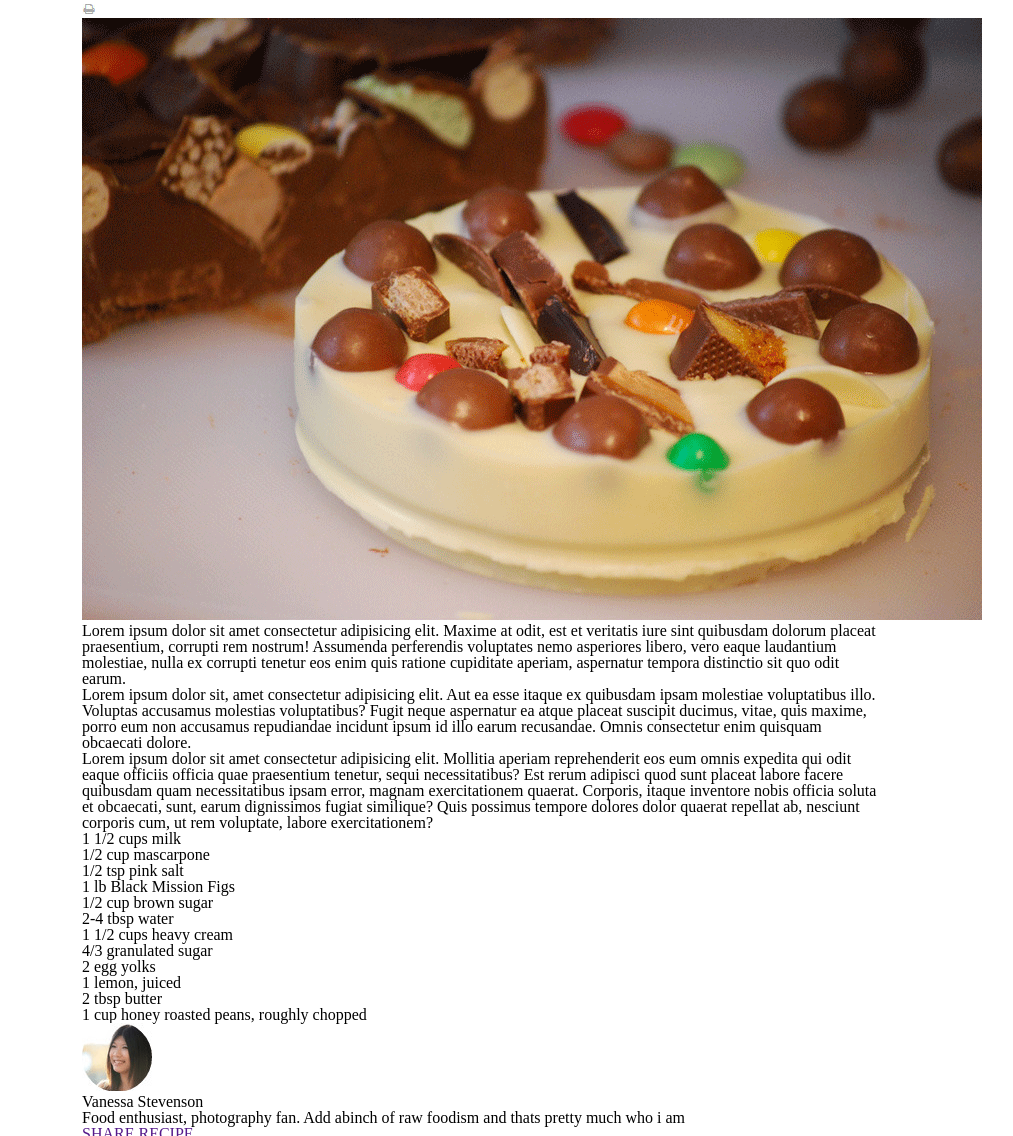
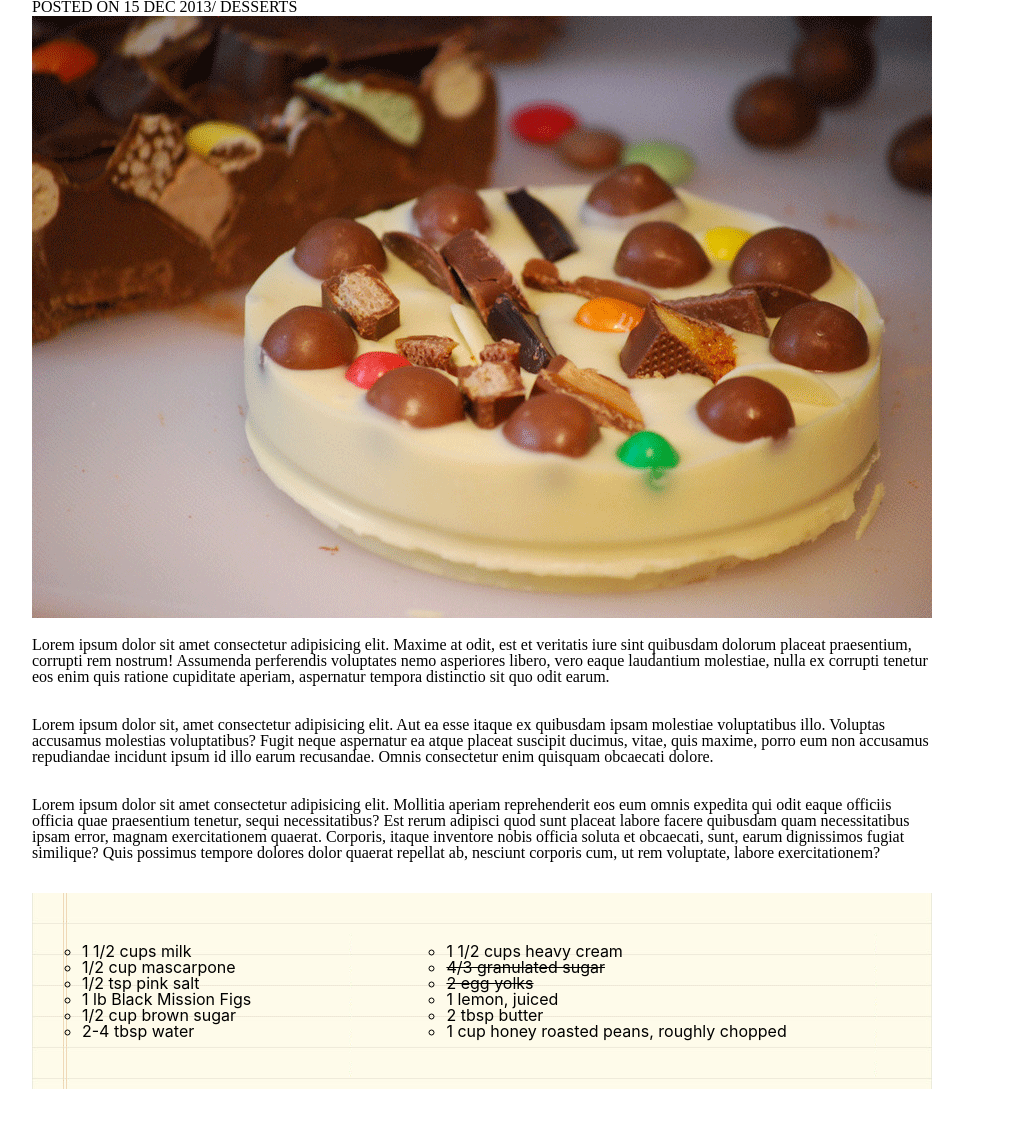
Before and after one commit to MohammadAl-khatib/chocolate-pizza, a plain HTML site: page index.html in a window 1280 px wide. Shown: the part 95-1231 px from the top of the page, without its empty margins (158-1171 px from the left). Drawn offline with Linux system fonts and the light colour scheme.

Commit message:
added styling

```diff
--- a/css/style.css
+++ b/css/style.css
@@ -1,5 +1,8 @@
+*{
+    box-sizing: border-box;
+}
 body {
-    width: 800px;
+    width: 900px;
     margin: auto;
 
 }
@@ -7,6 +10,13 @@ body {
 header{
     display: grid;
     grid-template-columns: 70px auto;
+;
+
+}
+header h4{
+   font-weight: 800;
+   font-size: 30px;
+   font-family:'Times New Roman', Times, serif;
 
 }
 
@@ -18,6 +28,41 @@ header  {
 
 #icons {
     position: absolute;
-    left: 70%;
+    left: 65%;
     top: 2% ;
 }
+main section:nth-child(1){
+    display: grid;
+    grid-template-columns: auto auto;
+
+}
+#lists{
+    display: grid;
+    grid-template-columns: auto auto;
+    background-image:url("/img/list-bg.png");
+
+}
+ul{
+padding: 50px;
+font-family:-apple-system, BlinkMacSystemFont, 'Segoe UI', Roboto, Oxygen, Ubuntu, Cantarell, 'Open Sans', 'Helvetica Neue', sans-serif;
+list-style-type:circle;
+}
+#last{
+    display: grid;
+    grid-template-columns: 90px 500px auto;
+
+}
+footer{
+    width: 900px;
+    height: 80px;
+    padding: 20px 300px;}
+    a{
+        display: inline-block;
+        background-color: brown;
+        border-style: solid;
+        border-width: 20px;
+        text-decoration: none;
+        color: white;
+
+
+    }
--- a/index.html
+++ b/index.html
@@ -36,11 +36,11 @@
         </div>
         <img src="./img/print-icon.png" alt="print icon">
        </section>
-       <img src="./img/choco-pizza.png" alt="choco-pizza">
-       <p> Lorem ipsum dolor sit amet consectetur adipisicing elit. Maxime at odit, est et veritatis iure sint quibusdam dolorum placeat praesentium, corrupti rem nostrum! Assumenda perferendis voluptates nemo asperiores libero, vero eaque laudantium molestiae, nulla ex corrupti tenetur eos enim quis ratione cupiditate aperiam, aspernatur tempora distinctio sit quo odit earum.</p>
-       <p> Lorem ipsum dolor sit, amet consectetur adipisicing elit. Aut ea esse itaque ex quibusdam ipsam molestiae voluptatibus illo. Voluptas accusamus molestias voluptatibus? Fugit neque aspernatur ea atque placeat suscipit ducimus, vitae, quis maxime, porro eum non accusamus repudiandae incidunt ipsum id illo earum recusandae. Omnis consectetur enim quisquam obcaecati dolore.</p>
-       <p> Lorem ipsum dolor sit amet consectetur adipisicing elit. Mollitia aperiam reprehenderit eos eum omnis expedita qui odit eaque officiis officia quae praesentium tenetur, sequi necessitatibus? Est rerum adipisci quod sunt placeat labore facere quibusdam quam necessitatibus ipsam error, magnam exercitationem quaerat. Corporis, itaque inventore nobis officia soluta et obcaecati, sunt, earum dignissimos fugiat similique? Quis possimus tempore dolores dolor quaerat repellat ab, nesciunt corporis cum, ut rem voluptate, labore exercitationem?</p>
-       <section>
+       <img src="./img/choco-pizza.png" alt="choco-pizza"><br><br>
+       <p> Lorem ipsum dolor sit amet consectetur adipisicing elit. Maxime at odit, est et veritatis iure sint quibusdam dolorum placeat praesentium, corrupti rem nostrum! Assumenda perferendis voluptates nemo asperiores libero, vero eaque laudantium molestiae, nulla ex corrupti tenetur eos enim quis ratione cupiditate aperiam, aspernatur tempora distinctio sit quo odit earum.</p><br><br>
+       <p> Lorem ipsum dolor sit, amet consectetur adipisicing elit. Aut ea esse itaque ex quibusdam ipsam molestiae voluptatibus illo. Voluptas accusamus molestias voluptatibus? Fugit neque aspernatur ea atque placeat suscipit ducimus, vitae, quis maxime, porro eum non accusamus repudiandae incidunt ipsum id illo earum recusandae. Omnis consectetur enim quisquam obcaecati dolore.</p><br><br>
+       <p> Lorem ipsum dolor sit amet consectetur adipisicing elit. Mollitia aperiam reprehenderit eos eum omnis expedita qui odit eaque officiis officia quae praesentium tenetur, sequi necessitatibus? Est rerum adipisci quod sunt placeat labore facere quibusdam quam necessitatibus ipsam error, magnam exercitationem quaerat. Corporis, itaque inventore nobis officia soluta et obcaecati, sunt, earum dignissimos fugiat similique? Quis possimus tempore dolores dolor quaerat repellat ab, nesciunt corporis cum, ut rem voluptate, labore exercitationem?</p><br>
+      <br> <section id="lists">
            <ul>
                <li>1 1/2 cups milk </li>
                <li>1/2 cup mascarpone </li>
@@ -51,28 +51,27 @@
            </ul>
            <ul>
                <li>1 1/2 cups heavy cream</li>
-               <li>4/3 granulated sugar </li>
-               <li>2 egg yolks</li>
+               <li><del> 4/3 granulated sugar</del> </li>
+               <li><del> 2 egg yolks</del></li>
                <li>1 lemon, juiced </li>
                <li>2 tbsp butter </li>
                <li>1 cup honey roasted peans, roughly chopped </li>
            </ul>
 
-       </section>
+       </section><br><br><br>
 
 
-       <section>
+       <section id="last">
         <img src="./img/van-pic.png" alt="van-pic">
         <article>
-            <h5>Vanessa Stevenson</h5>
+            <h5 style="font-weight: 700;">Vanessa Stevenson</h5><br>
             <p> Food enthusiast, photography fan. Add abinch of raw foodism and thats pretty much who i am </p>
 
         </article>
         <a href="">SHARE RECIPE </a>
 
        </section>
-   </main>
-
+   </main><br><br><br>
    <footer>
       <img src="./img/small-logo.png" alt="small logo">
       <p> Delicious &copy;. All Rights Reserved </p>
```
